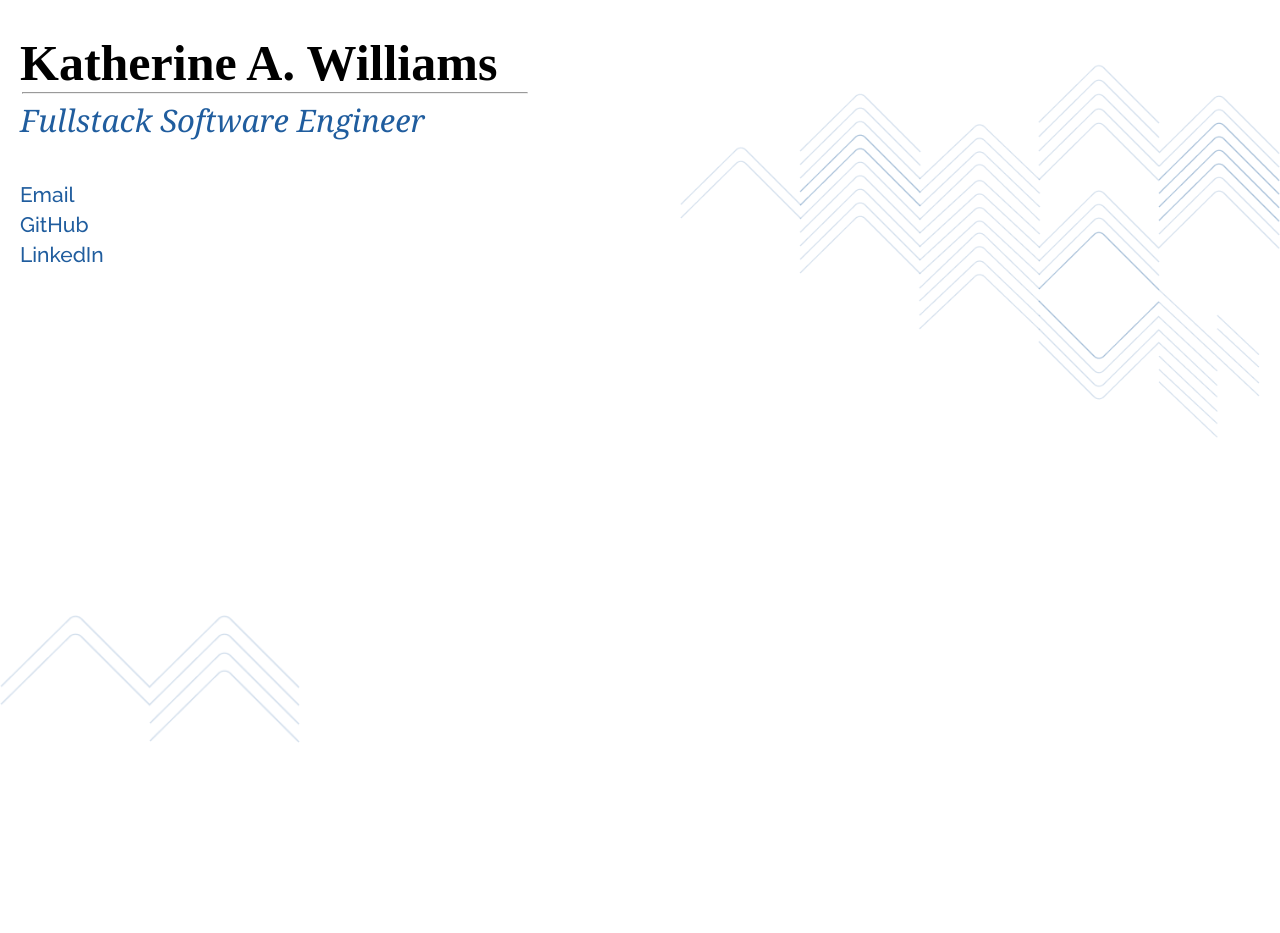
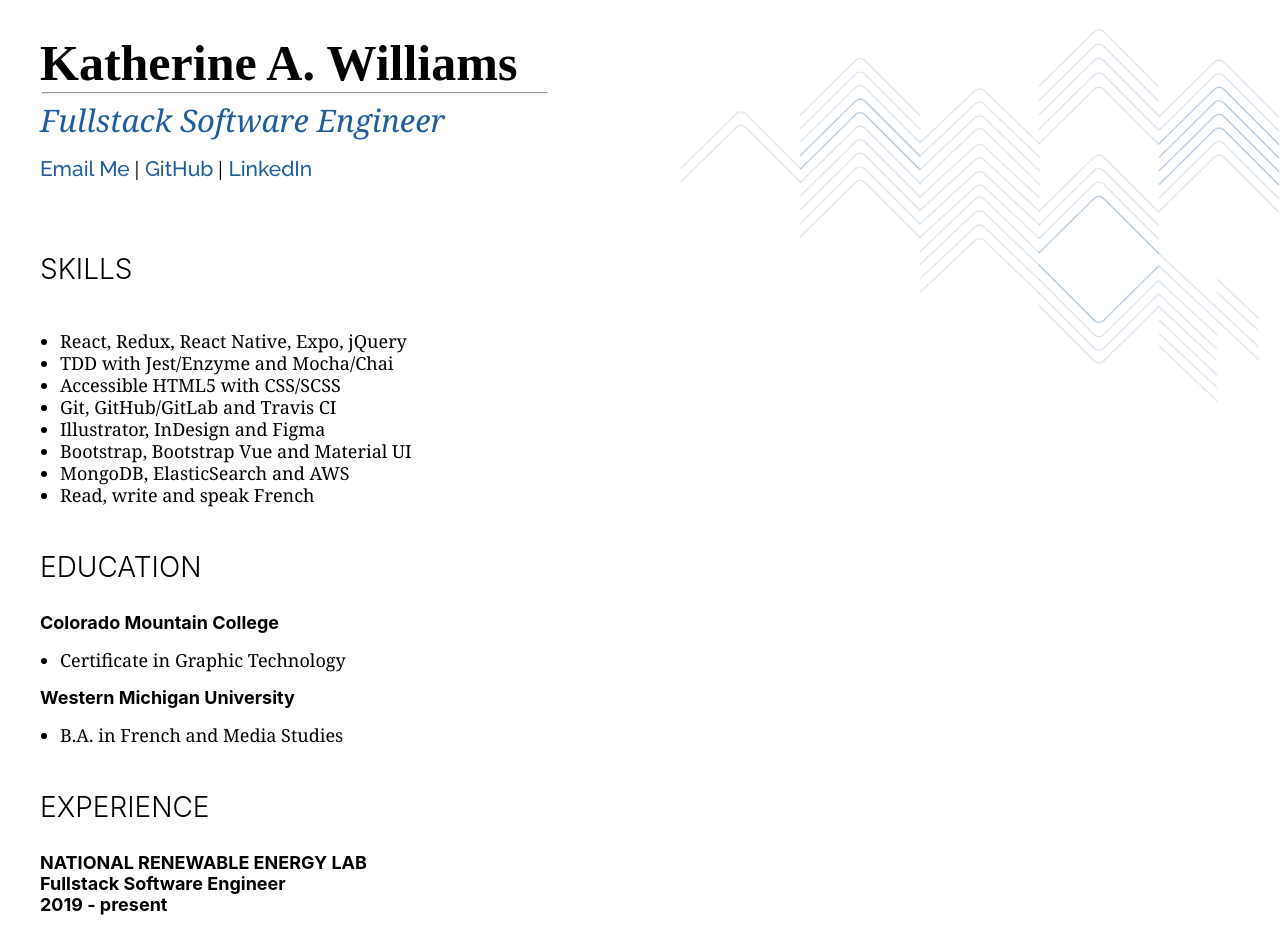
Before and after one commit to kawilliams8/resume-site, a React (Create React App) app: page / in a window 1280 px wide. Shown: the top 933 px of the page. Before the commit the page ends 800 px from the top, so only its background shows below. Built offline with nearby package versions, Linux system fonts and the light colour scheme.

Commit message:
Add temporary skills/education/experience lists to layout

```diff
--- a/src/components/App.css
+++ b/src/components/App.css
@@ -13,7 +13,7 @@ h1 {
   font-family: "Raleway-Bold";
   font-size: 50px;
   margin-bottom: 0;
-  padding-left: 20px;
+  padding-left: 40px;
 }
 
 h2 {
@@ -23,20 +23,22 @@ h2 {
   font-style: italic;
   font-weight: 100;
   margin-top: 5px;
-  padding-left: 20px;
+  padding-left: 40px;
 }
 
 .line {
-  margin: 0 auto 0 22px;
+  margin: 0 auto 0 42px;
   width: 504px;
 }
 
 .contact {
   list-style: none;
-  margin-left: -20px;
+  display: inline;
+  margin-top: -10px;
 }
 
 .contact li {
+  display: inline-block;
   padding-bottom: 5px;
 }
 
@@ -58,9 +60,33 @@ h2 {
   text-decoration: underline;
 }
 
+h3 {
+  font-weight: 300;
+  font-size: 28px;
+  padding-left: 40px;
+}
+
+h3:first-of-type {
+  margin-top: -150px;
+}
+
+.lists li {
+  font-family: Georgia, 'Times New Roman', Times, serif;
+  font-size: 18px;
+  line-height: 22px;
+  margin-left: 20px;
+}
+
+h4 {
+  font-size: 18px;
+  font-weight: bold;
+  padding-left: 40px;
+  margin: 0;
+}
+
 #largepeaks {
   width: 600px;
-  margin: -225px 0 0 auto;
+  margin: -175px 0 0 auto;
 }
 
 .footer {
--- a/src/components/App.js
+++ b/src/components/App.js
@@ -12,13 +12,16 @@ function App() {
       </div>
       <ul className="contact">
         <li>
-          <a href="mailto:kawilliams8@gmail.com?subject=Hey, Katie!">Email</a>
+          <a href="mailto:kawilliams8@gmail.com?subject=Hey, Katie!">
+            Email Me
+          </a>{" "}
+          |
         </li>
         <li>
-          <a href="https://github.com/kawilliams8/">GitHub</a>
+          <a href="https://github.com/kawilliams8/">&nbsp;GitHub</a> |
         </li>
         <li>
-          <a href="https://www.linkedin.com/in/kawilliamsco/">LinkedIn</a>
+          <a href="https://www.linkedin.com/in/kawilliamsco/">&nbsp;LinkedIn</a>
         </li>
       </ul>
       <img
@@ -26,6 +29,42 @@ function App() {
         id="largepeaks"
         alt="blue curved lines representing mountain peaks and valleys"
       />
+      <h3>SKILLS</h3>
+      <ul className="lists">
+        <li>React, Redux, React Native, Expo, jQuery</li>
+        <li>TDD with Jest/Enzyme and Mocha/Chai</li>
+        <li>Accessible HTML5 with CSS/SCSS</li>
+        <li>Git, GitHub/GitLab and Travis CI</li>
+        <li>Illustrator, InDesign and Figma</li>
+        <li>Bootstrap, Bootstrap Vue and Material UI</li>
+        <li>MongoDB, ElasticSearch and AWS</li>
+        <li>Read, write and speak French</li>
+      </ul>
+      <h3>EDUCATION</h3>
+      <h4>Colorado Mountain College</h4>
+      <ul className="lists">
+        <li>Certificate in Graphic Technology</li>
+      </ul>
+      <h4>Western Michigan University</h4>
+      <ul className="lists">
+        <li>B.A. in French and Media Studies</li>
+      </ul>
+      <h3>EXPERIENCE</h3>
+      <h4>NATIONAL RENEWABLE ENERGY LAB</h4>
+      <h4>Fullstack Software Engineer</h4>
+      <h4>2019 - present</h4>
+      <ul className="lists">
+        <li>Individual contributor to multiple production applications</li>
+        <li>Task and project management experience</li>
+        <li>Successful remote engineer</li>
+      </ul>
+      <h4>TURING SCHOOL OF SOFTWARE & DESIGN</h4>
+      <h4>2019</h4>
+      <ul className="lists">
+        <li>Front End Engineering graduate</li>
+        <li>Ten months of accelerated study</li>
+        <li>Group & project-based learning</li>
+      </ul>
       <div className="footer">
         <img
           src={smallpeaks}
```
